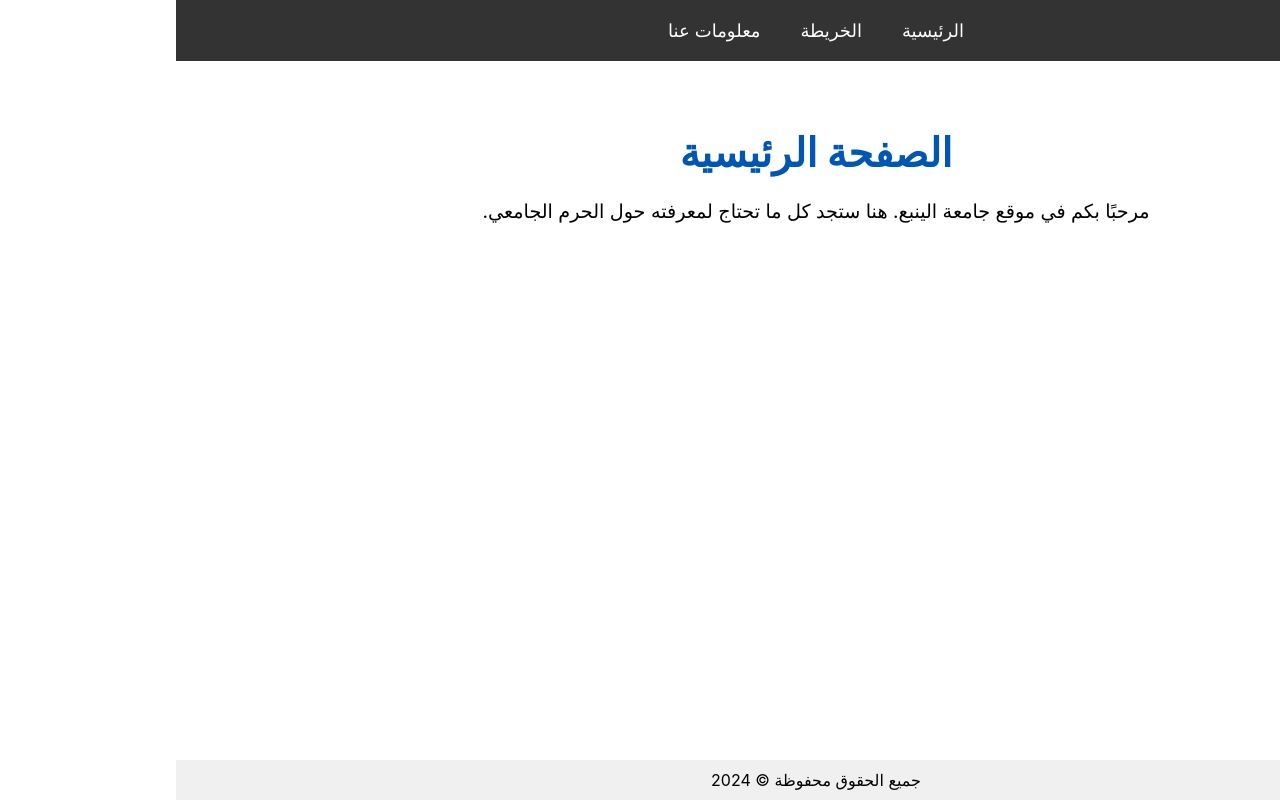
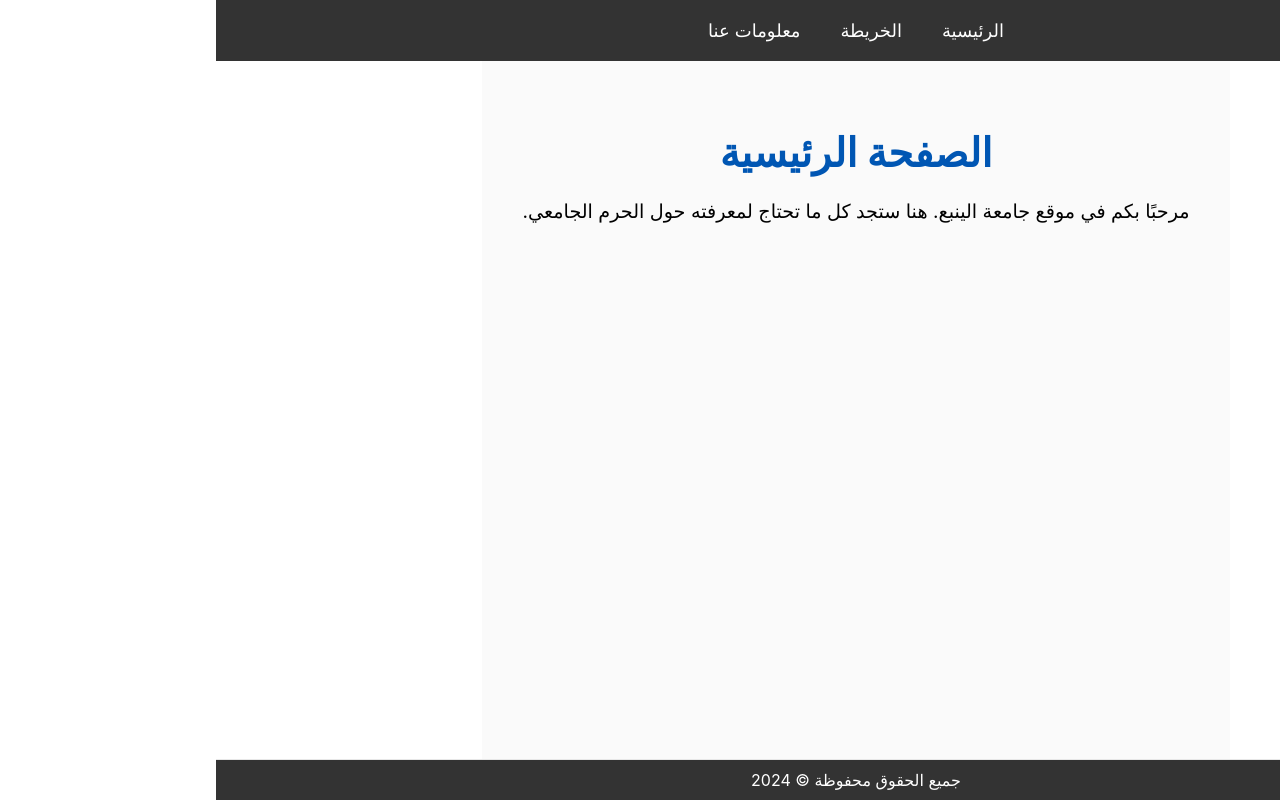
Before and after one commit to EngAhmedMahjoub/MyUniversity, a React (Create React App) app: page / in a window 1280 px wide. Built offline with nearby package versions, Linux system fonts and the light colour scheme.

Commit message:
style layout

```diff
--- a/src/components/Layout.js
+++ b/src/components/Layout.js
@@ -5,18 +5,24 @@ const Layout = ({ children }) => {
   const layoutStyle = {
     display: 'flex',
     flexDirection: 'column',
-    minHeight: '100vh', // Ensure footer sticks to bottom of the page
+    minHeight: '100vh', // Ensures the footer is at the bottom of the page, regardless of the content size
+    backgroundColor: '#fff', // Gives a consistent background color
   };
 
   const contentStyle = {
-    flex: 1, // Fill remaining vertical space
+    flex: 1, // Takes up all available space, pushing the footer down
     padding: '20px',
+    maxWidth: '1200px', // Limits the width of the content for readability on large screens
+    margin: '0 auto', // Centers the content horizontally
+    backgroundColor: '#fafafa', // A light grey background to differentiate the content area from the rest of the page
   };
 
   const footerStyle = {
     textAlign: 'center',
-    padding: '10px',
-    backgroundColor: '#f0f0f0',
+    padding: '10px 20px', // Consistent padding with the content area
+    backgroundColor: '#333', // Dark background for contrast
+    color: '#fff', // White text for readability against the dark background
+    borderTop: '1px solid #e7e7e7', // Adds a subtle border for visual separation
   };
 
   return (
```
